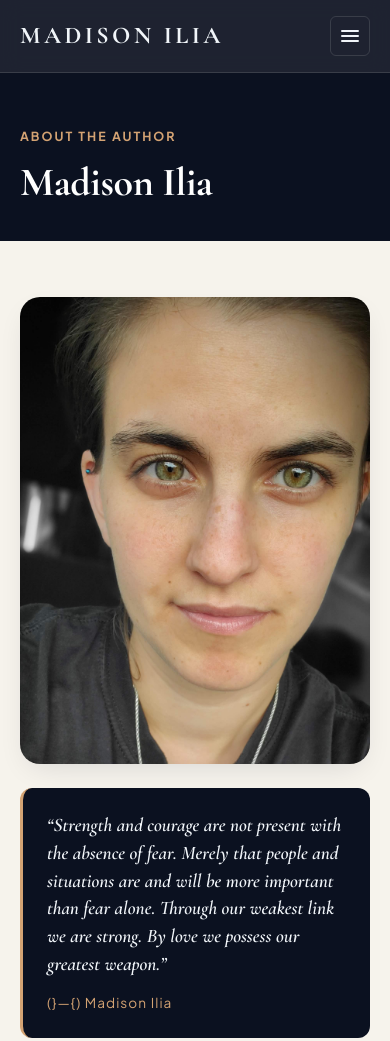
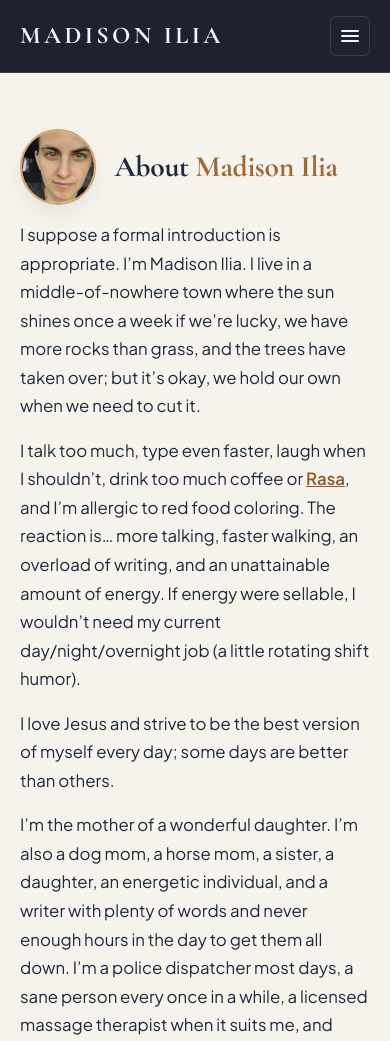
Before and after one commit to MadisonIlia/MadisonIlia.com, an Astro site: page /about in a window 390 px wide. Shown: the top 1041 px of the page. Built offline with nearby package versions, Linux system fonts and the light colour scheme; Astro itself is replaced by a stand-in of ours.

Commit message:
Refine page headers, mobile layout, and dev host script

```diff
--- a/package.json
+++ b/package.json
@@ -4,8 +4,8 @@
   "type": "module",
   "description": "Source code for MadisonIlia.com",
   "scripts": {
-    "dev": "astro dev",
-    "start": "astro dev",
+    "dev": "astro dev --host",
+    "start": "astro dev --host",
     "build": "astro build",
     "preview": "astro preview",
     "astro": "astro"
--- a/src/pages/about.astro
+++ b/src/pages/about.astro
@@ -8,16 +8,9 @@ import { SITE } from '../data/site';
   description="Get to know indie author Madison Ilia—police dispatcher, licensed massage therapist, dog and horse mom, and writer of romantic suspense."
   activePage="about"
 >
-  <section class="page-hero section-dark">
-    <div class="container">
-      <span class="eyebrow">About the Author</span>
-      <h1>Madison Ilia</h1>
-    </div>
-  </section>
-
   <section class="section section-parchment">
     <div class="container about-grid">
-      <aside class="about-sidebar">
+      <div class="about-portrait-wrap">
         <img
           src="/images/madison-eyes.jpg"
           alt="Close-up portrait of author Madison Ilia"
@@ -26,24 +19,19 @@ import { SITE } from '../data/site';
           fetchpriority="high"
           class="about-portrait"
         />
-
-        <blockquote class="author-quote">
-          <p>
-            “Strength and courage are not present with the absence of fear. Merely that people and
-            situations are and will be more important than fear alone. Through our weakest link we
-            are strong. By love we possess our greatest weapon.”
-          </p>
-          <footer>{'(}—{) Madison Ilia'}</footer>
-        </blockquote>
-      </aside>
+      </div>
 
       <div class="about-copy">
-        <p class="lead-para">
+        <h1 class="about-heading">About <span class="accent-dark">Madison Ilia</span></h1>
+        <p>
           I suppose a formal introduction is appropriate. I’m Madison Ilia. I live in a
           middle-of-nowhere town where the sun shines once a week if we’re lucky, we have more rocks
           than grass, and the trees have taken over; but it’s okay, we hold our own when we need to
-          cut it. I talk too much, type even faster, laugh when I shouldn’t, drink too much coffee
-          or{' '}
+          cut it.
+        </p>
+
+        <p>
+          I talk too much, type even faster, laugh when I shouldn’t, drink too much coffee or{' '}
           <a href="https://wearerasa.com" target="_blank" rel="noopener noreferrer">Rasa</a>, and
           I’m allergic to red food coloring. The reaction is… more talking, faster walking, an
           overload of writing, and an unattainable amount of energy. If energy were sellable, I
@@ -77,39 +65,50 @@ import { SITE } from '../data/site';
           <a href="/subscribe.html" class="btn btn-outline-dark">Subscribe to my newsletter</a>
         </div>
       </div>
+
+      <blockquote class="author-quote">
+        <p>
+          “Strength and courage are not present with the absence of fear. Merely that people and
+          situations are and will be more important than fear alone. Through our weakest link we
+          are strong. By love we possess our greatest weapon.”
+        </p>
+        <footer>{'(}—{) Madison Ilia'}</footer>
+      </blockquote>
     </div>
   </section>
 </BaseLayout>
 
 <style>
-  .page-hero {
-    padding-block: clamp(3rem, 6vw, 4rem) 2.25rem;
+  .about-heading {
+    font-size: clamp(2.2rem, 4vw, 3rem);
+    margin-bottom: 1.25rem;
   }
 
-  .page-hero h1 {
-    font-size: clamp(2.5rem, 5vw, 3.6rem);
-    color: #ffffff;
-    margin: 0;
+  .accent-dark {
+    color: #9a6b3b;
   }
 
   .about-grid {
     display: grid;
     grid-template-columns: minmax(260px, 380px) 1fr;
-    gap: clamp(2rem, 5vw, 4rem);
+    gap: 1.5rem clamp(2rem, 5vw, 4rem);
     align-items: start;
   }
 
-  .about-portrait {
-    border-radius: var(--radius-lg);
-    box-shadow: var(--shadow-card);
-    width: 100%;
-    aspect-ratio: 3 / 4;
-    object-fit: cover;
-    object-position: center top;
+  .about-portrait-wrap {
+    grid-column: 1;
+    grid-row: 1;
+  }
+
+  .about-copy {
+    grid-column: 2;
+    grid-row: 1 / 3;
   }
 
   .author-quote {
-    margin: 1.5rem 0 0;
+    grid-column: 1;
+    grid-row: 2;
+    margin: 0;
     padding: 1.5rem;
     background-color: var(--bg-night);
     color: var(--text-light);
@@ -132,13 +131,9 @@ import { SITE } from '../data/site';
   }
 
   .about-copy p {
-    margin-bottom: 1.25rem;
+    margin-top: 0;
+    margin-bottom: 1.15rem;
     color: var(--text-dark);
-  }
-
-  .lead-para {
-    font-size: 1.15rem;
-    font-weight: 500;
   }
 
   .about-copy a {
@@ -153,13 +148,72 @@ import { SITE } from '../data/site';
     margin-top: 2rem;
   }
 
+  .about-portrait {
+    border-radius: var(--radius-lg);
+    box-shadow: var(--shadow-card);
+    width: 100%;
+    aspect-ratio: 3 / 4;
+    object-fit: cover;
+    object-position: center top;
+  }
+
   @media (max-width: 820px) {
     .about-grid {
-      grid-template-columns: 1fr;
+      display: flex;
+      flex-wrap: wrap;
+      align-items: center;
+      gap: 1rem 1.15rem;
     }
 
-    .about-sidebar {
-      max-width: 400px;
+    .about-portrait-wrap {
+      order: 1;
+      width: 76px;
+      height: 76px;
+      flex: 0 0 76px;
+    }
+
+    .about-portrait {
+      width: 76px;
+      height: 76px;
+      aspect-ratio: 1 / 1;
+      border-radius: 999px;
+      object-position: center 22%;
+      border: 2px solid var(--accent-gold);
+    }
+
+    .about-copy {
+      display: contents;
+    }
+
+    .about-heading {
+      order: 2;
+      flex: 1 1 0;
+      margin: 0;
+      font-size: 1.85rem;
+    }
+
+    .about-copy > p {
+      order: 3;
+      flex: 1 0 100%;
+      margin: 0;
+    }
+
+    .author-quote {
+      order: 4;
+      flex: 1 0 100%;
+      margin-top: 0.5rem;
+    }
+
+    .about-actions {
+      order: 5;
+      flex: 1 0 100%;
+      flex-direction: column;
+      margin-top: 0.75rem;
+      gap: 0.75rem;
+    }
+
+    .about-actions .btn {
+      width: 100%;
     }
   }
 </style>
--- a/src/pages/contact.astro
+++ b/src/pages/contact.astro
@@ -8,13 +8,6 @@ import { SITE } from '../data/site';
   description="Connect with author Madison Ilia via email, Facebook, Instagram, TikTok, or Goodreads."
   activePage="contact"
 >
-  <section class="page-hero section-dark">
-    <div class="container">
-      <span class="eyebrow">Contact</span>
-      <h1>Get in Touch</h1>
-    </div>
-  </section>
-
   <section class="section section-parchment">
     <div class="container contact-grid">
       <div class="contact-media">
@@ -29,7 +22,7 @@ import { SITE } from '../data/site';
       </div>
 
       <div class="contact-body">
-        <h2>I’d love to connect with you</h2>
+        <h1>Get in <span class="accent-dark">Touch</span></h1>
         <p>
           I check my email daily and reply as soon as my schedule allows. You can also{' '}
           <a href="/subscribe.html">subscribe to my newsletter</a> for release updates and exclusive
@@ -68,16 +61,6 @@ import { SITE } from '../data/site';
 </BaseLayout>
 
 <style>
-  .page-hero {
-    padding-block: clamp(3rem, 6vw, 4rem) 2.25rem;
-  }
-
-  .page-hero h1 {
-    font-size: clamp(2.5rem, 5vw, 3.6rem);
-    color: #ffffff;
-    margin: 0;
-  }
-
   .contact-grid {
     display: grid;
     grid-template-columns: minmax(240px, 360px) 1fr;
@@ -93,9 +76,13 @@ import { SITE } from '../data/site';
     width: 100%;
   }
 
-  .contact-body h2 {
-    font-size: clamp(1.9rem, 3.5vw, 2.6rem);
+  .contact-body h1 {
+    font-size: clamp(2.2rem, 4vw, 3rem);
     margin-bottom: 0.75rem;
+  }
+
+  .accent-dark {
+    color: #9a6b3b;
   }
 
   .contact-body p {
--- a/src/pages/novels.astro
+++ b/src/pages/novels.astro
@@ -10,27 +10,23 @@ import { BOOKS, SITE } from '../data/site';
   description="Current and future novels by Madison Ilia, including Navigating Justice: The Crow and Blurred Alliances."
   activePage="novels"
 >
-  <section class="page-hero section-dark">
+  <section class="section section-dark">
     <div class="container">
-      <span class="eyebrow">Novels</span>
-      <h1>Current and Future Novels</h1>
-    </div>
-  </section>
+      <h1 class="page-title">Current and Future <span class="accent">Novels</span></h1>
 
-  <section class="section section-dark books-section">
-    <div class="container books-list">
-      {
-        BOOKS.map((book, index) => (
-          <BookCard book={book} reverse={index % 2 === 1} />
-        ))
-      }
+      <div class="books-list">
+        {
+          BOOKS.map((book, index) => (
+            <BookCard book={book} reverse={index % 2 === 1} />
+          ))
+        }
+      </div>
     </div>
   </section>
 
   <section class="section section-parchment">
     <div class="container next-book-box">
       <div>
-        <span class="eyebrow eyebrow-dark">Newsletter</span>
         <h2>Subscribe to my newsletter</h2>
         <p>
           Sign up for release updates, behind-the-scenes news, and exclusive content for email
@@ -43,28 +39,19 @@ import { BOOKS, SITE } from '../data/site';
 </BaseLayout>
 
 <style>
-  .page-hero {
-    padding-block: clamp(3rem, 6vw, 4.5rem) 2rem;
-    border-bottom: 1px solid var(--border-dark);
+  .page-title {
+    font-size: clamp(2.2rem, 4.2vw, 3.2rem);
+    color: #ffffff;
+    margin-bottom: 2.25rem;
   }
 
-  .page-hero h1 {
-    font-size: clamp(2.4rem, 4.5vw, 3.5rem);
-    color: #ffffff;
-    margin-bottom: 0;
-  }
-
-  .books-section {
-    padding-top: 3rem;
+  .accent {
+    color: var(--accent-gold);
   }
 
   .books-list {
     display: grid;
     gap: 2.5rem;
-  }
-
-  .eyebrow-dark {
-    color: #9a6b3b;
   }
 
   .next-book-box {
--- a/src/pages/subscribe.astro
+++ b/src/pages/subscribe.astro
@@ -9,41 +9,19 @@ import { SITE } from '../data/site';
   description="Subscribe to Madison Ilia's newsletter for release dates, updates, and subscriber-only content."
   activePage="subscribe"
 >
-  <section class="page-hero section-dark">
-    <div class="container">
-      <span class="eyebrow">Reader Newsletter</span>
-      <h1>Stay in the Loop</h1>
-      <p class="lead">
+  <section class="section section-parchment">
+    <div class="container subscribe-card">
+      <h1>Subscribe to my <span class="accent-dark">newsletter</span></h1>
+      <p class="subscribe-lead">
         Receive release dates, behind-the-scenes updates, and exclusive content only available to
         email subscribers.
       </p>
-    </div>
-  </section>
-
-  <section class="section section-parchment">
-    <div class="container subscribe-card">
       <NewsletterForm variant="light" idPrefix="subscribe-page" />
     </div>
   </section>
 </BaseLayout>
 
 <style>
-  .page-hero {
-    padding-block: clamp(3rem, 6vw, 4.25rem) 2.5rem;
-  }
-
-  .page-hero h1 {
-    font-size: clamp(2.5rem, 5vw, 3.6rem);
-    color: #ffffff;
-    margin-bottom: 0.75rem;
-  }
-
-  .lead {
-    color: var(--text-muted-light);
-    max-width: 54ch;
-    margin: 0;
-  }
-
   .subscribe-card {
     max-width: 720px;
     background-color: var(--bg-paper);
@@ -52,4 +30,19 @@ import { SITE } from '../data/site';
     padding: clamp(1.75rem, 4vw, 3rem);
     box-shadow: var(--shadow-card);
   }
+
+  .subscribe-card h1 {
+    font-size: clamp(2.1rem, 4vw, 2.8rem);
+    margin-bottom: 0.5rem;
+  }
+
+  .accent-dark {
+    color: #9a6b3b;
+  }
+
+  .subscribe-lead {
+    color: var(--text-muted-dark);
+    margin-bottom: 2rem;
+    max-width: 54ch;
+  }
 </style>
--- a/src/styles/global.css
+++ b/src/styles/global.css
@@ -135,6 +135,16 @@ a {
   margin-bottom: 0.75rem;
 }
 
+.page-hero {
+  position: relative;
+  overflow: hidden;
+  background:
+    radial-gradient(circle at 18% 25%, rgba(212, 163, 115, 0.14), transparent 52%),
+    radial-gradient(circle at 82% 75%, rgba(56, 189, 248, 0.08), transparent 48%),
+    var(--bg-night);
+  border-bottom: 1px solid var(--border-dark);
+}
+
 .btn {
   display: inline-flex;
   align-items: center;
```
Also changed, not shown: src/pages/index.astro (+11 -4 lines).
